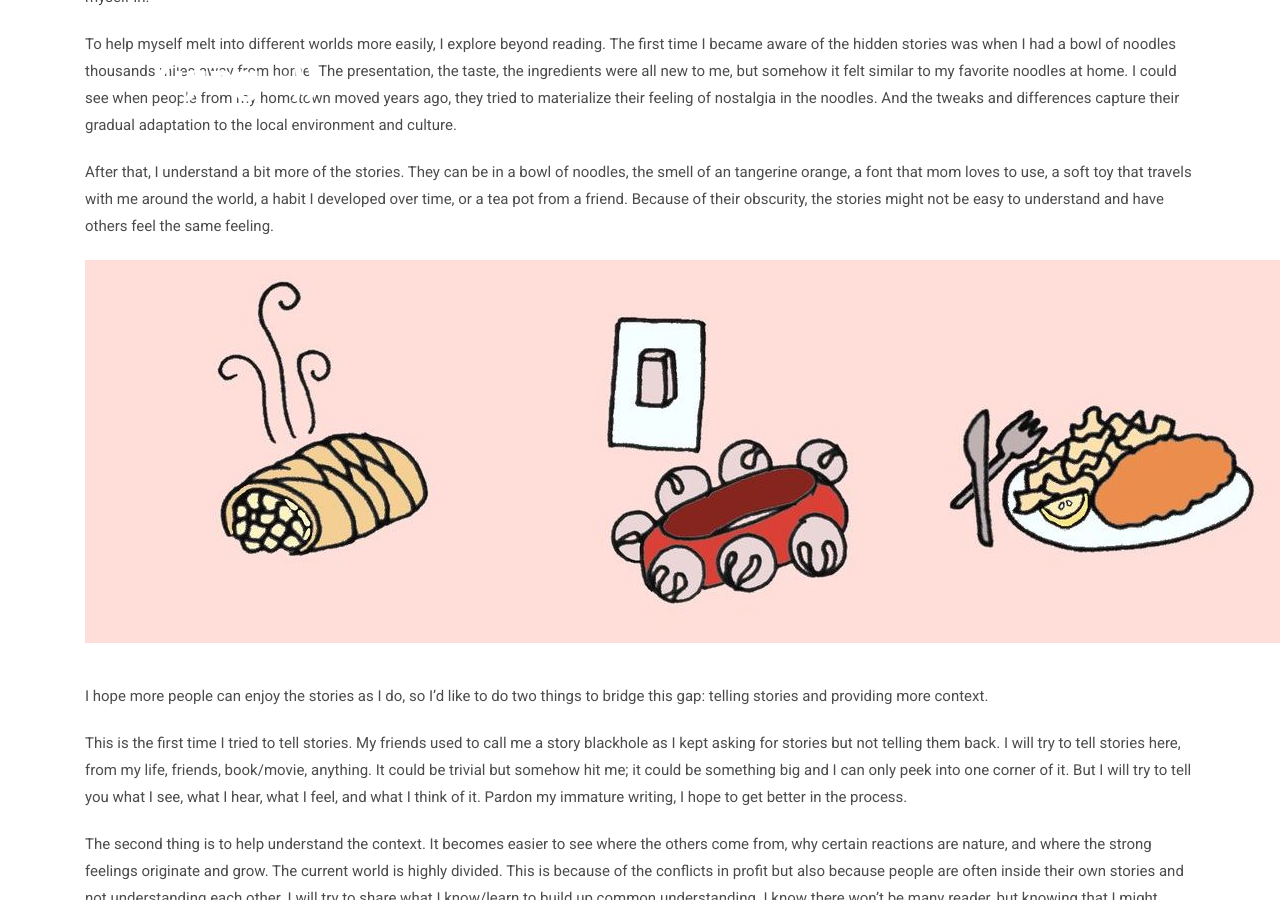
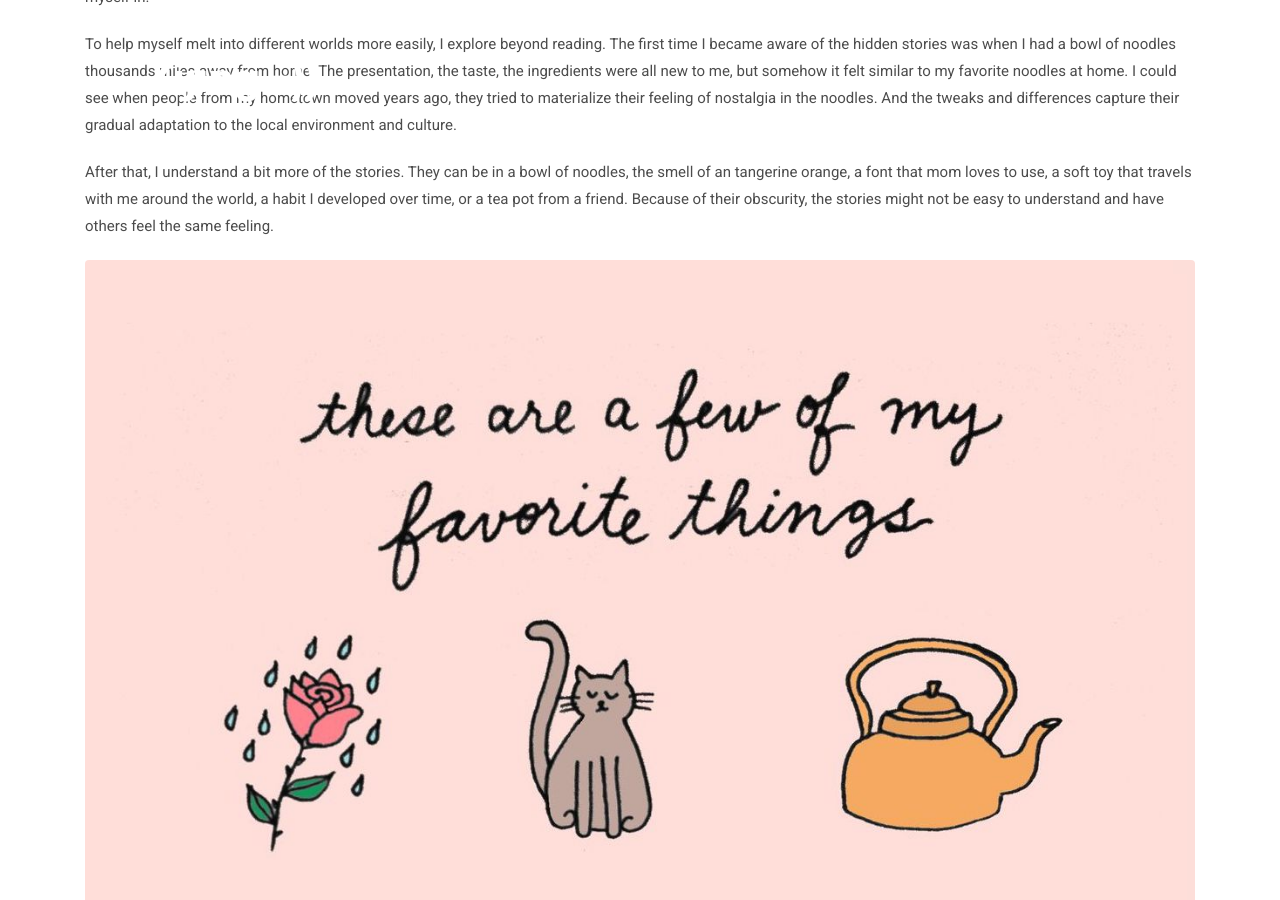
Before and after one commit to zijing-wu/zijing-wu.github.io, a Jekyll site: the page built from _posts/2020-10-04-ThisIsOneOfMyFavoriteThings.markdown, in a window 1280 px wide and 900 px high, scrolled down 1896 px. Built offline with Jekyll 4.4.1, drawn with Linux system fonts in a browser that asks for light colours.

Commit message:
Image formatting

```diff
--- a/_posts/2020-10-04-ThisIsOneOfMyFavoriteThings.markdown
+++ b/_posts/2020-10-04-ThisIsOneOfMyFavoriteThings.markdown
@@ -17,7 +17,7 @@
 
 After that, I understand a bit more of the stories. They can be in a bowl of noodles, the smell of an tangerine orange, a font that mom loves to use, a soft toy that travels with me around the world, a habit I developed over time, or a tea pot from a friend. Because of their obscurity, the stories might not be easy to understand and have others feel the same feeling.
 
-![More favorite things](/assets/images/blog/post-20201004-2.jpg)
+<img src="{{page.image | /assets/images/blog/post-20201004-2.jpg }}" class="img-fluid rounded float-left mr-5 mb-4" alt="{{More favorite things}}">
 
 I hope more people can enjoy the stories as I do, so I'd like to do two things to bridge this gap: telling stories and providing more context.
 
@@ -29,4 +29,4 @@
 
 Artists create when they are super happy or super sad. I remember hearing this from some podcast. I'm in neither situation, but I'm not an aritst anyways. I can just start typing~
 
-![Even more favorite things](/assets/images/blog/post-20201004-3.jpg)
+<img src="{{page.image | /assets/images/blog/post-20201004-3.jpg }}" class="img-fluid rounded float-left mr-5 mb-4" alt="{{Even more favorite things}}">
```
